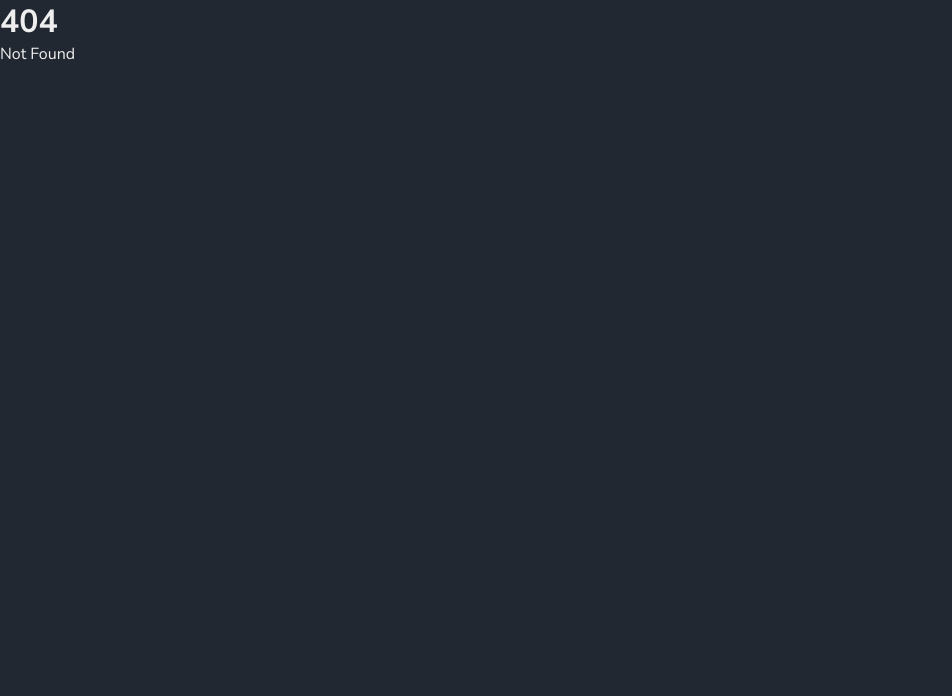
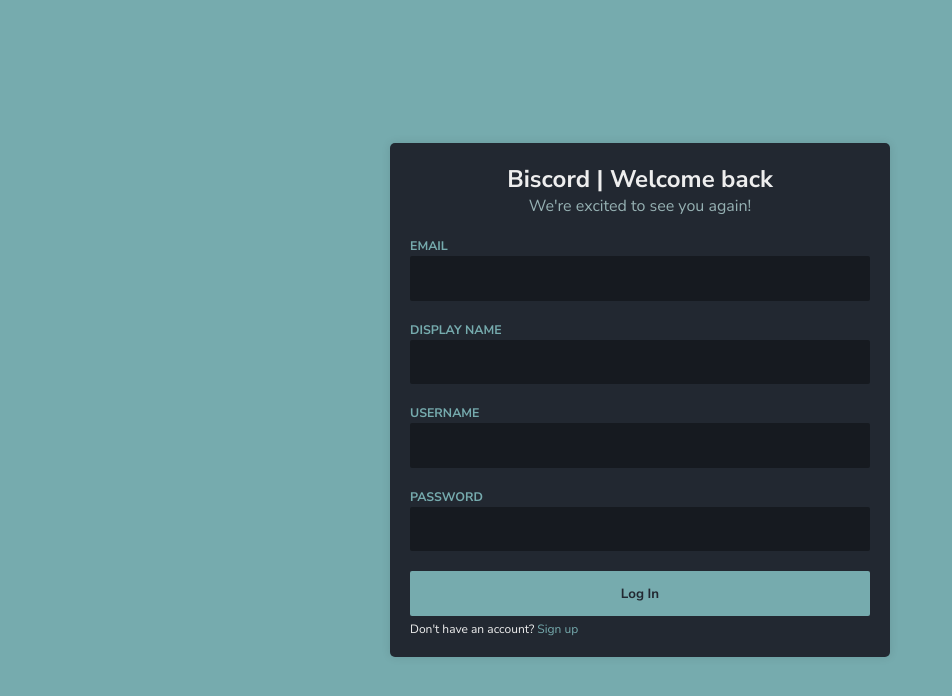
Before and after one commit to mmvergara/biscord, a SvelteKit app in the folder svelte-frontend/: page /auth/register in a window 1280 px wide. Before the commit this address had no page. Shown: the top 696 px of the page, without its empty margins (0-952 px from the left). Built offline with nearby package versions, Linux system fonts and the light colour scheme.

Commit message:
Add registration page component

```diff
--- /dev/null
+++ b/svelte-frontend/src/routes/auth/register/+page.svelte
@@ -0,0 +1,80 @@
+<script lang="ts">
+  let email: string = "";
+  let password: string = "";
+  let displayName: string = "";
+  let username: string = "";
+</script>
+
+<h2 id="title">Biscord | Welcome back</h2>
+<p id="caption">We're excited to see you again!</p>
+
+<!-- email -->
+<label for="email">EMAIL</label>
+<input bind:value={email} id="email" type="email" />
+<!-- displayname -->
+<label for="displayName">DISPLAY NAME</label>
+<input bind:value={displayName} id="displayName" type="text" />
+
+<!-- username -->
+<label for="username">USERNAME</label>
+<input bind:value={username} id="username" type="text" />
+
+<!-- password -->
+<label for="password">PASSWORD</label>
+<input bind:value={password} id="password" type="password" />
+<button>Log In</button>
+<p id="auth-option">
+  Don't have an account? <a href="/signup">Sign up</a>
+</p>
+
+<style>
+  #title {
+    text-align: center;
+  }
+  #caption {
+    text-align: center;
+    color: #96b1b3;
+  }
+
+  label {
+    font-weight: bold;
+    font-size: 0.775rem;
+    margin: 0.125rem 0px;
+    margin-top: 20px;
+    color: #76abae;
+  }
+
+  input {
+    background-color: var(--bg-primary);
+    padding: 1em;
+    font-weight: bold;
+    color: #76abae;
+    outline: none;
+    border: none;
+    border-radius: 0.125rem;
+  }
+
+  button {
+    background-color: #76abae;
+    color: var(--bg-secondary);
+    padding: 1em;
+    font-weight: bold;
+    border: none;
+    border-radius: 0.125rem;
+    cursor: pointer;
+    margin-top: 20px;
+  }
+
+  #auth-option {
+    margin-top: 5px;
+    font-size: 0.75rem;
+    text-align: left;
+  }
+  #auth-option a {
+    color: #76abae;
+    text-decoration: none;
+  }
+  #auth-option a:hover {
+    text-decoration: underline;
+  }
+</style>
```
